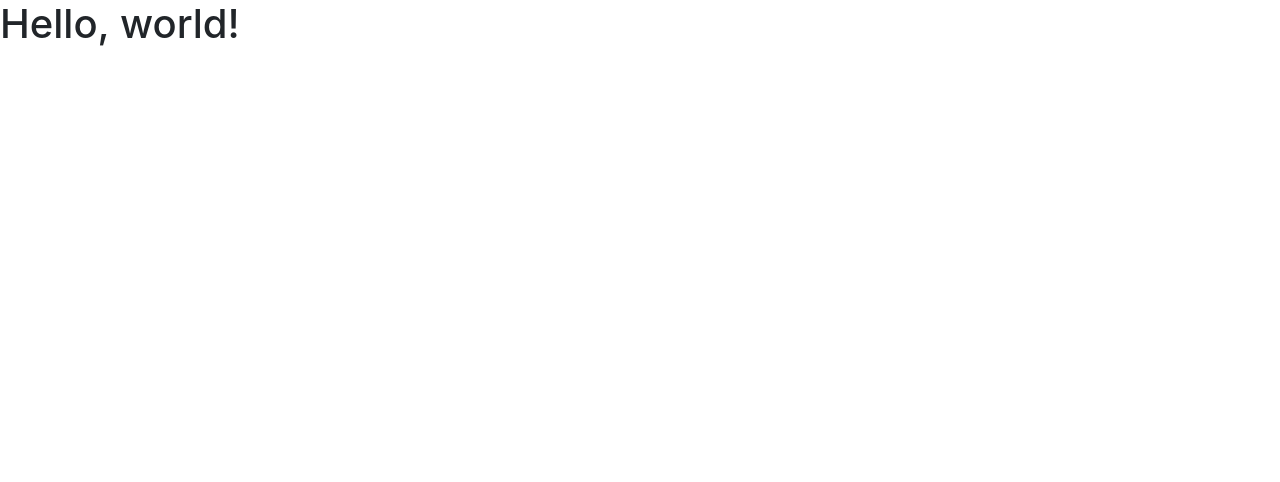
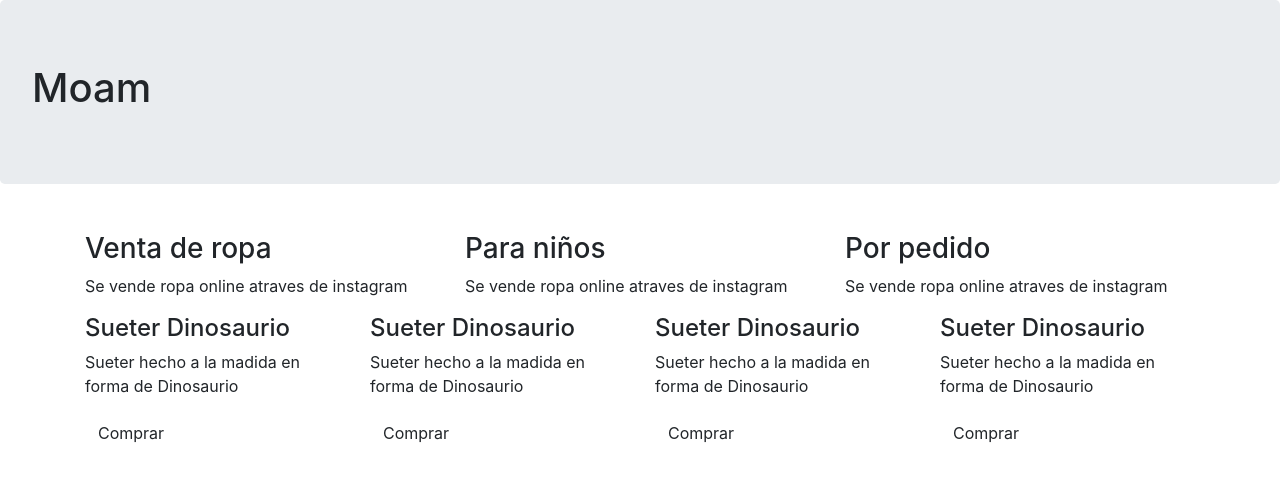
Before and after one commit to Replase/Proyecto, a website: page index.html in a window 1280 px wide. Drawn offline with nearby package versions, Linux system fonts and the light colour scheme.

Commit message:
Utilizando grillas

```diff
--- a/index.html
+++ b/index.html
@@ -8,16 +8,70 @@
     <!-- Bootstrap CSS -->
     <link href="node_modules/bootstrap/dist/css/bootstrap.min.css" rel="stylesheet" >
 
-    <title>Hello, world!</title>
+    <title>Moam</title>
   </head>
   <body>
-    <h1>Hello, world!</h1>
+    <div class="jumbotron">
+        <h1>Moam</h1>
+    </div>
+    <div class="container">
+        <div class="row">
+            <div class="col-sm-4">
+                <p>
+                    <h3>Venta de ropa</h3>
+                    <p>Se vende ropa online atraves de instagram</p>
+                </p>
+            </div>
+            <div class="col-sm-4">
+                <p>
+                    <h3>Para niños</h3>
+                    <p>Se vende ropa online atraves de instagram</p>
+                </p>
+            </div>
+            <div class="col-sm-4">
+                <p>
+                    <h3>Por pedido</h3>
+                    <p>Se vende ropa online atraves de instagram</p>
+                </p>
+            </div>
+        </div>
+        <div class="row">
+            <div class="col-sm-3">
+                <h4>Sueter Dinosaurio</h4>
+                <p>Sueter hecho a la madida en forma de Dinosaurio</p>
+                <button class="btn">Comprar</button>
+            </div>
+            <div class="col-sm-3">
+                <h4>Sueter Dinosaurio</h4>
+                <p>Sueter hecho a la madida en forma de Dinosaurio</p>
+                <button class="btn">Comprar</button>
+            </div>
+            <div class="col-sm-3">
+                <h4>Sueter Dinosaurio</h4>
+                <p>Sueter hecho a la madida en forma de Dinosaurio</p>
+                <button class="btn">Comprar</button>
+            </div>
+            <div class="col-sm-3">
+                <h4>Sueter Dinosaurio</h4>
+                <p>Sueter hecho a la madida en forma de Dinosaurio</p>
+                <button class="btn">Comprar</button>
+            </div>
+        </div>
+    </div>
+
+
+
+
+
+
+
+
+
+
 
     <!-- Optional JavaScript; choose one of the two! -->
-
     <!-- Option 1: Bootstrap Bundle with Popper -->
     <script src="node_modules/jquery/dist/jquery.min.js" ></script>
-
     <!-- Option 2: Separate Popper and Bootstrap JS -->
     <script src="node_modules/popper.js/dist/popper.min.js"></script>
     <script src="node_modules/bootstrap/dist/js/bootstrap.bundle.min.js"></script>
```
